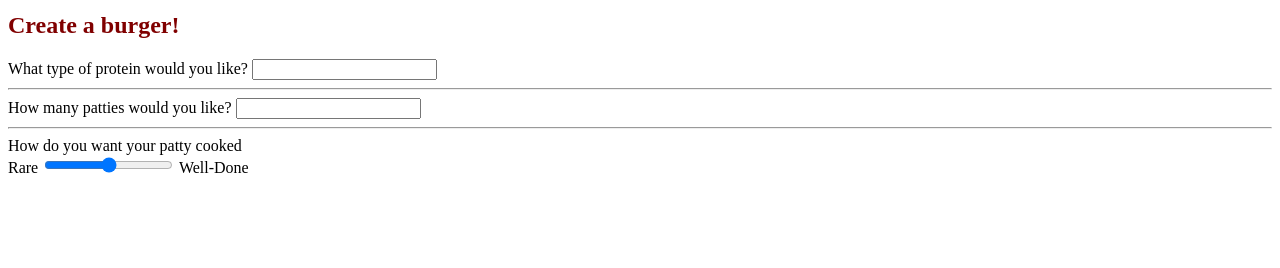
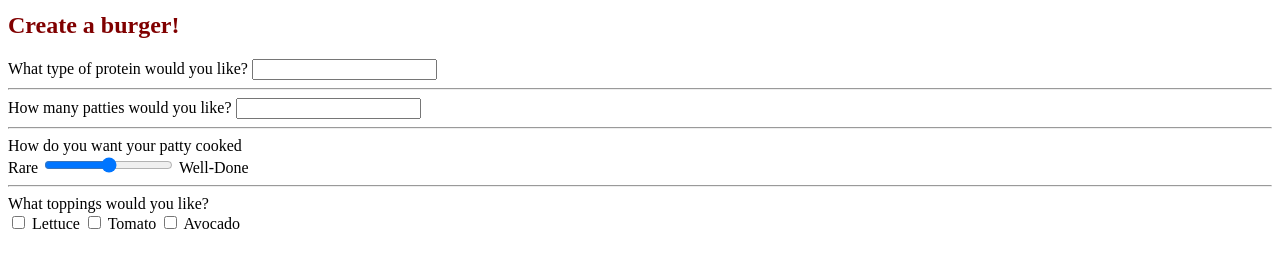
Before and after one commit to gubbllukas/codeacademy, a plain HTML site: page 07_forms/index.html in a window 1280 px wide. Shown: the part 330-598 px from the top of the page. Drawn offline with Linux system fonts and the light colour scheme; files that its build step writes are made by us from their sources.

Commit message:
Checkbox Input

```diff
--- a/07_forms/index.html
+++ b/07_forms/index.html
@@ -5,7 +5,7 @@
     <meta charset="utf-8">
     <link rel="stylesheet" type="text/css" href="style.css">
     <link href="https://fonts.googleapis.com/css?family=Rubik" rel="stylesheet">
-    <title>Range Input</title>
+    <title>Checkbox Input</title>
 </head>
 
 <body>
@@ -25,15 +25,27 @@
                 <input type="number" name="amount" id="amount">
             </section>
             <hr>
-
             <section class="cooked">
                 <label for="doneness">How do you want your patty cooked</label>
                 <br>
                 <span>Rare</span>
-                <!--Add your code below-->
-                <input id="doneness" name="doneness" type="range" min="0" max="5" step="0.5">
+                <input type="range" name="doneness" id="doneness" value="3" min="1" max="5">
+                <span>Well-Done</span>
+            </section>
+            <hr>
 
-                <span>Well-Done</span>
+            <section class="toppings">
+                <span>What toppings would you like?</span>
+                <br>
+                <!--Add your code below for the first checkbox-->
+                <input id="lettuce" name="topping" type="checkbox" value="lettuce">
+                <label for="lettuce">Lettuce</label>
+                <!--Add your code below for the second checkbox-->
+                <input id="tomato" name="topping" type="checkbox" value="tomato">
+                <label for="tomato">Tomato</label>
+                <!--Add your code below for the third checkbox-->
+                <input id="avocado" name="topping" type="checkbox" value="avocado">
+                <label for="avocado">Avocado</label>
             </section>
 
         </form>
```
